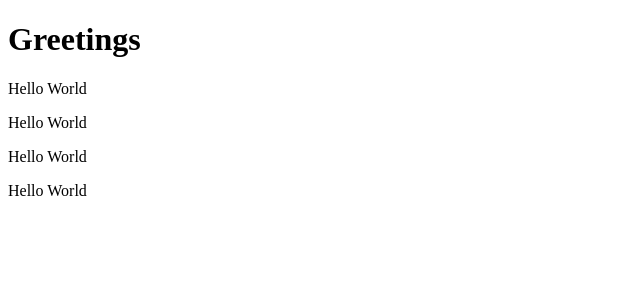
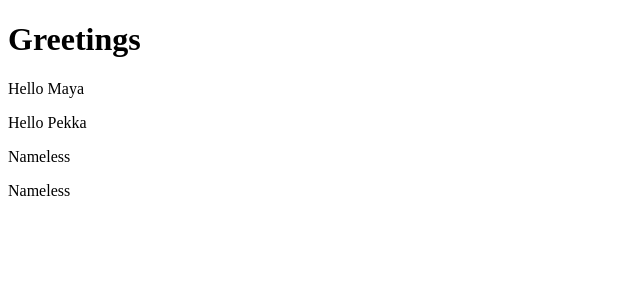
Before and after one commit to grMLEqomlkkU5Eeinz4brIrOVCUCkJuN/fullstack-open, a React (Vite) app in the folder part1/part1/: page / in a window 1280 px wide. Shown: the top 300 px of the page, without its empty margins (0-640 px from the left). Built offline with nearby package versions, Linux system fonts and the light colour scheme.

Commit message:
chore: playing with props

```diff
--- a/part1/part1/src/App.jsx
+++ b/part1/part1/src/App.jsx
@@ -1,7 +1,9 @@
-const Hello = () => {
+const Hello = (props) => {
+
+	if (!props.name) return <div><p>Nameless</p></div>
 	return (
 		<div>
-			<p>Hello World</p>
+			<p>Hello {props.name}</p>
 		</div>
 	)
 }
@@ -10,9 +12,9 @@ const App = () => {
 	return (
 		<div>
 			<h1>Greetings</h1>
-			<Hello />
-			<Hello />
-			<Hello />
+			<Hello name="Maya"/>
+			<Hello name="Pekka"/>
+			<Hello name=""/>
 			<Hello />
 		</div>
 	)
```
